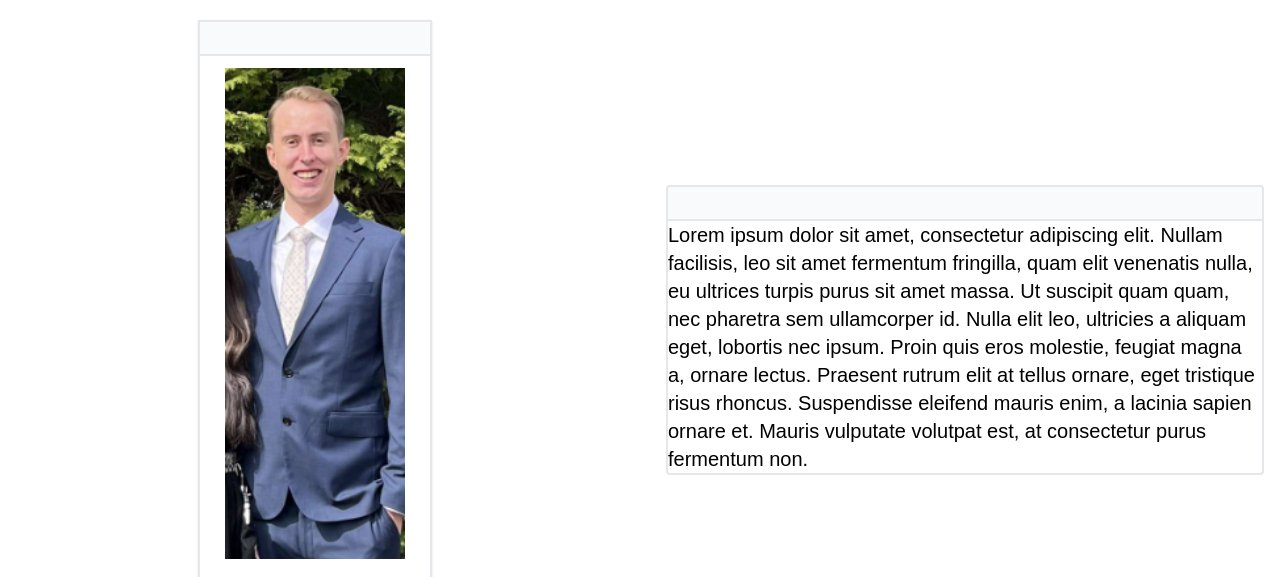
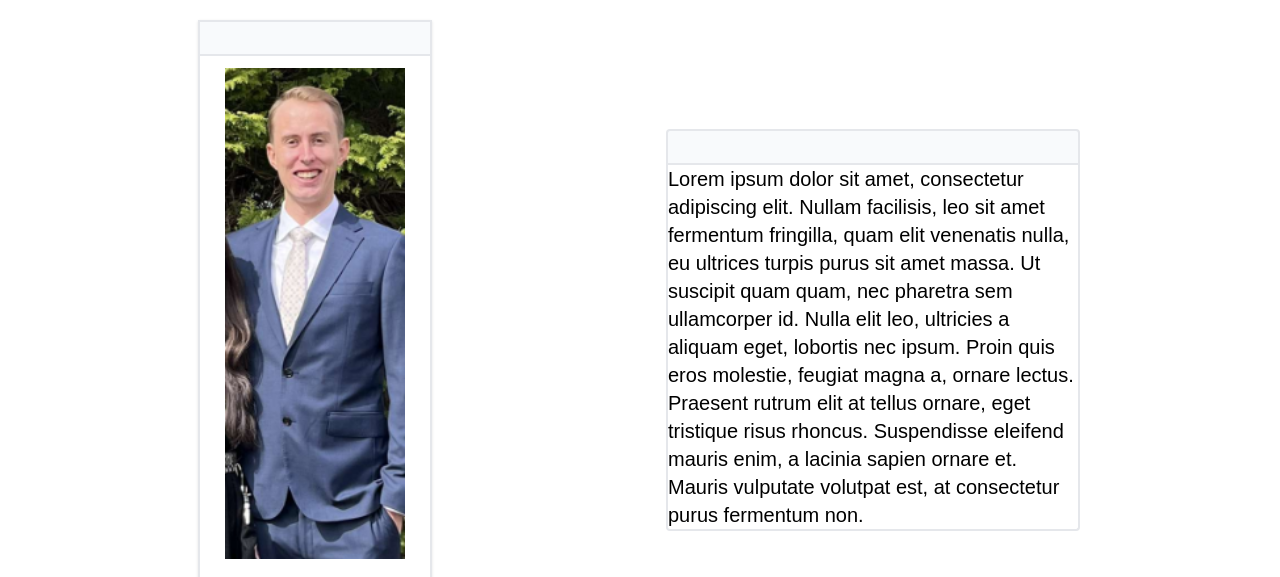
Before and after one commit to MathiasHS/portfolio, a React (Create React App) app: page / in a window 1280 px wide. Shown: the part 940-1517 px from the top of the page. Built offline with nearby package versions, Linux system fonts and the light colour scheme; some icons are missing.

Commit message:
la litt margin på textwindow

```diff
--- a/src/components/About.js
+++ b/src/components/About.js
@@ -11,7 +11,7 @@ export default function About(props) {
         <h1 className="text-4xl m-10">Om meg</h1>
       </div>
 
-      <div className="grid gap-5 sm:grid-cols-2 xs: grid-cols-1 place-items-center min-h-screen">
+      <div className="grid gap-5 sm:grid-cols-2 xs:grid-cols-1 place-items-center min-h-screen">
         <div className="border-2 shadow ">
           <TopBarDots className="bg-slate-50 border-b-2" />
           <div className="polaroid p-3">
--- a/src/components/TextWindow.js
+++ b/src/components/TextWindow.js
@@ -4,7 +4,7 @@ import TopBarDots from "../TopBarDots";
 
 export default function TextWindow(props) {
   return (
-    <div id="aboutWindow" className="m-4">
+    <div id="aboutWindow" className="m-4 lg:mr-[200px]">
       <TopBarDots className="border-2 rounded-t bg-slate-50" />
 
       <div className="border-2 border-t-0 rounded-b">
```
